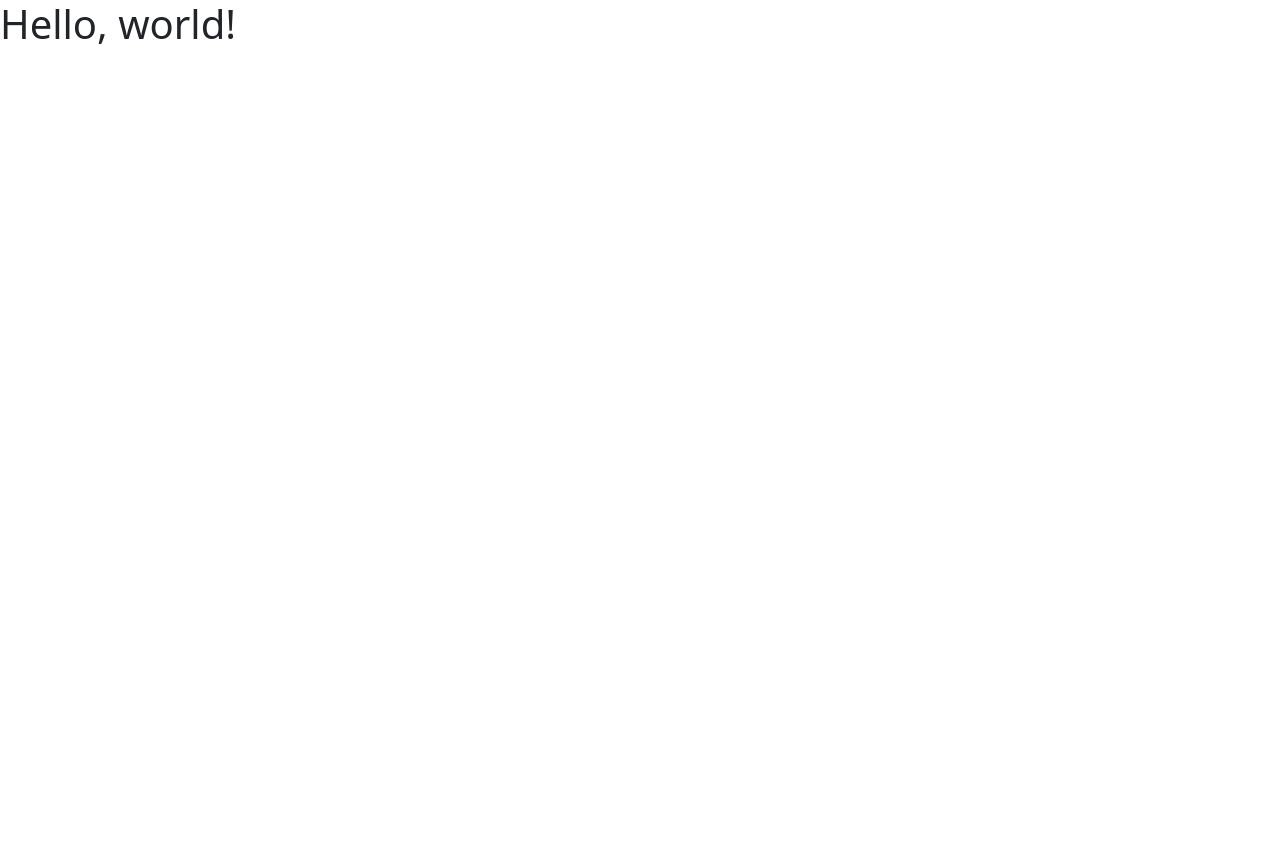
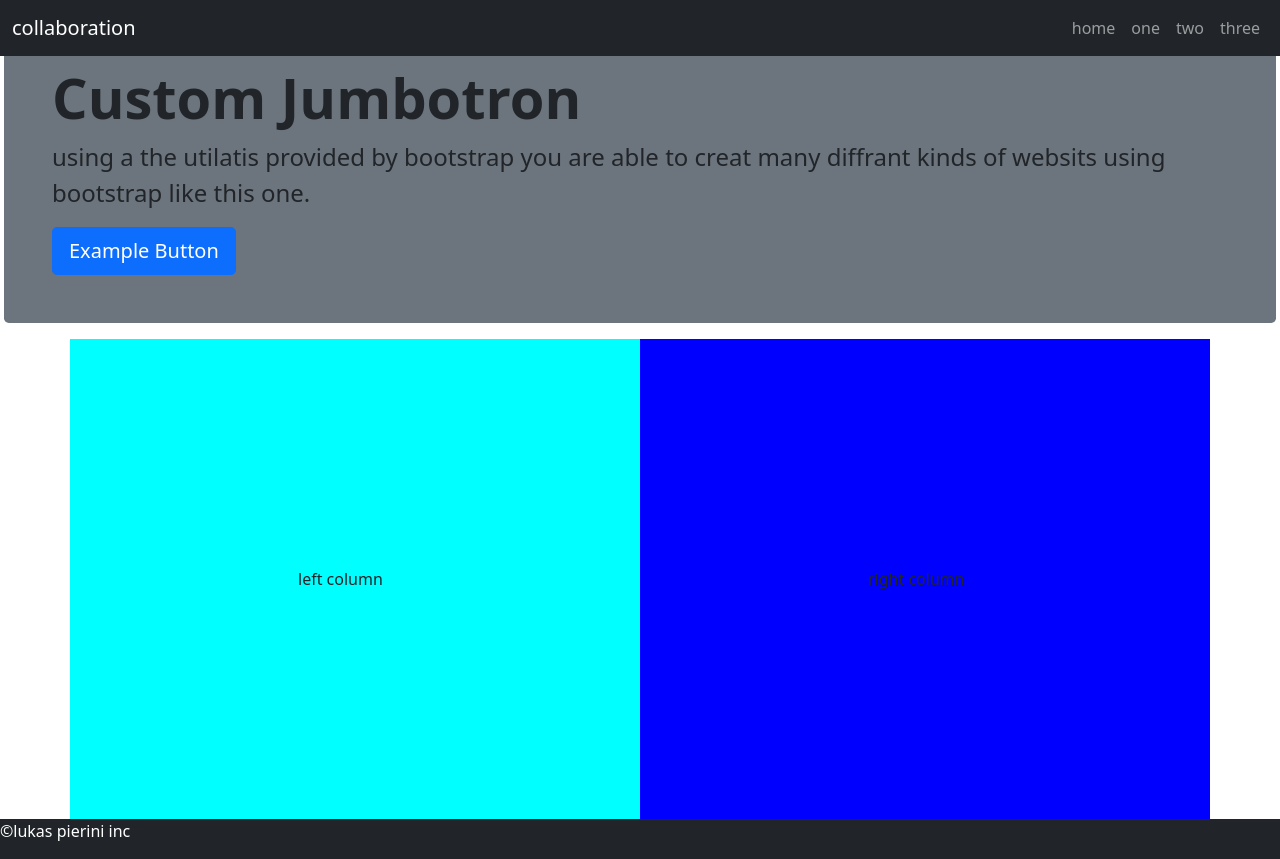
Before and after one commit to MeisterBloo/collab-practice, a plain HTML site: page index.html in a window 1280 px wide. Before the commit the page ends 800 px from the top, so only its background shows below. Drawn offline with nearby package versions, Linux system fonts and the light colour scheme.

Commit message:
take home day 5

```diff
--- a/css/style.css
+++ b/css/style.css
@@ -0,0 +1,8 @@
+.left{
+    background: aqua;
+    padding: 20%;
+}
+.right{
+    background: blue;
+    padding: 20%;
+}
--- a/index.html
+++ b/index.html
@@ -10,8 +10,47 @@
     <title>Hello, world!</title>
   </head>
   <body>
-    <h1>Hello, world!</h1>
+    <nav class="navbar fixed-top navbar-expand-lg bg-dark navbar-dark text light">
+        <div class="container-fluid">
+            <a href="#" class="navbar-brand">collaboration
+            </a>
+            <ul class="navbar-nav">
+                <li class="nav-item">
+                    <a href="#" class="nav-link">home</a>
+                </li>
+                <li class="nav-item">
+                    <a href="#" class="nav-link">one</a>
+                </li>
+                <li class="nav-item">
+                    <a href="#" class="nav-link">two</a>
+                </li>
+                <li class="nav-item">
+                    <a href="#" class="nav-link">three</a>
+                </li>
+            </ul>
+        </div>
+    </nav>
 
+    <div class="row">
+        <div class="col m-3 p-5 bg-secondary rounded-3">
+          <h1 class="display-4 fw-bold">Custom Jumbotron</h1>
+          <p class="fs-4"> using a the utilatis provided by bootstrap you are able to creat many diffrant kinds of websits using bootstrap like this one.</p>
+            <button class="btn btn-primary btn-lg">Example Button</button>
+        </div>
+
+    </div>
+
+    <section>
+        <div class="container">
+            <div class="row">
+                <div class="col left" id="left">left column</div>
+                <div class="col right" id="right">right column</div>
+            </div>
+        </div>
+    </section>
+    <footer class=" row bg-dark text-white col text center fixed-bottem">
+        <p>&copy;lukas pierini inc</p>
+    </footer>
 
     <!-- Javascript: Bootstrap Bundle with Popper -->
     <script src="https://cdn.jsdelivr.net/npm/bootstrap@5.1.3/dist/js/bootstrap.bundle.min.js" integrity="sha384-ka7Sk0Gln4gmtz2MlQnikT1wXgYsOg+OMhuP+IlRH9sENBO0LRn5q+8nbTov4+1p" crossorigin="anonymous"></script>
```
